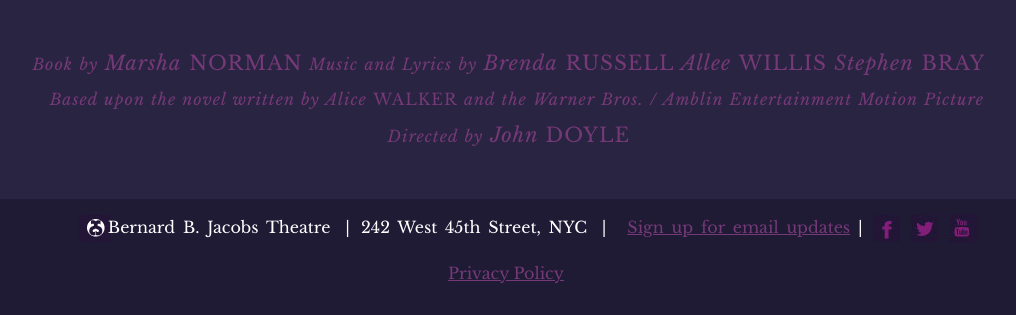
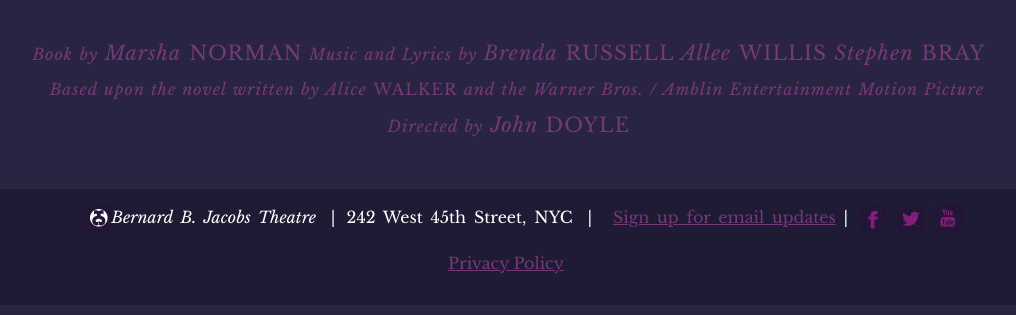
Before and after one commit to sherigr/colorP, a PHP site: page /home.html in a window 1280 px wide. Shown: the part 1949-2264 px from the top of the page, without its empty margins (134-1150 px from the left). After the commit the page ends 2223 px from the top, so only its background shows below. Run offline with PHP 8.4, Linux system fonts and the light colour scheme.

Commit message:
theatre name italic, padding top preview h2, comment cleanup

```diff
--- a/css/style.css
+++ b/css/style.css
@@ -34,6 +34,9 @@ h6 {
 	margin-right: 10%;
 }
 
+/* -----------------------
+HEADER
+---------------------------------*/
 #header {
 	background-color: #763978;
 	height: 50px;
@@ -51,11 +54,11 @@ h6 {
 /* -----------------------
 PREVIEW SECTION
 ---------------------------------*/
-
 #preview h2 {
 	font-style: normal;
 	font-weight: 400;
 	margin-top: 8px;
+	padding-top: 10px;
 }
 
 #preview h3 {
@@ -86,7 +89,6 @@ STARS SECTION
 #cynthia {
 	text-align: right;
 }
-
 
 hr {
 	border-color: #763978;
@@ -120,7 +122,6 @@ CO-STAR SECTION
 #co-star h4, h3 {
 	text-align: center;
 }
-
 /* -----------------------
 SNEAK PEEK VIDEOS SECTION
 -------------------------------*/
@@ -138,7 +139,6 @@ SNEAK PEEK VIDEOS SECTION
 	text-align: center;
 	padding-top: 10px;
 }
-
 /* -------------------------------
 SPECIAL PRICING SECTION
 -----------------------------------*/
@@ -188,7 +188,6 @@ BOOK NOW BUTTON
 	padding: 0;
 }
 
-
 #box-text {
 	box-sizing: border-box;
     -moz-box-sizing: border-box;
@@ -236,7 +235,6 @@ ABOUT BOOK
 	text-indent: 1em;
 }
 
-
 /*--------------------------
 FOOTER
 ------------------------------*/
@@ -270,7 +268,6 @@ FOOTER
 }
 
 #theatre-icon {
-/*	margin-right: -10px;*/
 	margin-right: -5px;
 	padding-right: 3px;
 }
@@ -279,9 +276,6 @@ FOOTER
 	padding-left: 7px;
 }
 
-/*#email {
-	font-style: normal;
-}*/
 #email p {
 	font-style: normal;
 	margin-left: -40px;
@@ -294,11 +288,6 @@ FOOTER
 	ul.social-icons  {
 	padding-left: 0;
 }
-
-/*.social-icons {
-	margin-right: 20px;
-	margin-left: -40px;
-}*/
 
 #footer a {
 	color: #763978;
@@ -314,24 +303,9 @@ FOOTER
 	text-decoration: underline;
 }
 
-
 /* ------------------------
 Media Queries
 ------------------------------*/
-/*@media (max-width: 1375px) {
-	#about-book {
-		text-align: center;
-	}
-}*/
-
-/*@media (min-width: 1320px) {
-	#about-book p {
-	letter-spacing: 0.1em;
-	word-spacing: 0.1em;
-	margin-left: -50px;
-	}
-}*/
-
 @media (min-width: 1320px) {
 	#about-book p {
 	letter-spacing: 0.1em;
@@ -339,12 +313,6 @@ Media Queries
 	margin-left: -50px;
 	}
 }
-
-/*@media (min-width: 1024px) and (max-width: 1280px) {
-	hr {
-		margin: 0px 130px;
-	}
-}*/
 
 @media (min-width: @screen-lg-min) {
 	hr {
@@ -397,12 +365,6 @@ Media Queries
 	}
 }
 
-/*@media (min-width: 800px) and (max-width: 960px) {
-	hr {
-		margin: 0px 100px;
-	}
-}*/
-
 @media (min-width: 630px) and (max-width: 848px) {
 	#header p {
 		font-size: 16px;
@@ -419,19 +381,12 @@ Media Queries
 	}
 }
 
-/*@media (max-width: 799px) {
-	hr {
-		margin: 0px 80px;
-	}
-}*/
-
 @media (min-width: 768px) {
 	#co-star {
 		margin-left: 35%;
 	}
 }
 
-/* test extra footer padding bottom */
 @media (@screen-md-max) {
 	#footer {
 		padding-bottom: 120px;
@@ -489,17 +444,10 @@ Media Queries
 }
 
 @media (max-width: 599px) {
-		/*playing around w/pipe size */
 	#theatre-pipe {
 		display: none;
 	}
 }
-
-/*@media (max-width: 580px) {
-	#theatre-pipe {
-		display: none;
-	}
-}*/
 
 @media (max-width: 480px) {
 	#movie-logo img {
@@ -509,10 +457,6 @@ Media Queries
 	#footer a {
 		font-size: 14px;
 	}
-
-/*	#theatre-pipe {
-		display: none;
-	}*/
 }
 
 @media (max-width: 432px) {
@@ -527,16 +471,6 @@ Media Queries
 	}
 }
 
-/*@media (max-width: 360px) {
-	.social-icons {
-		margin-right: 48px;
-		margin-left: -5px;
-	}
-	#email-pipe {
-		display: none;
-	}
-}*/
-
 @media (max-width: 360px) {
 	#email-pipe {
 		display: none;
--- a/home.html
+++ b/home.html
@@ -21,7 +21,7 @@
 
 	<body>
 
-		<div id="header" class="navbar navbar-default">
+		<div id="header">
 		  <div class="container-fluid">
 		      <p>Just announced! Danielle Brooks (Orange Is The New Black) joins the cast.</p>
 		  </div><!-- /.container-fluid -->
@@ -130,18 +130,14 @@
 			</div> <!--wrap-pad -->
 		</section> <!--about-book -->
 
-		<!-- <div id="footer"> -->
+		<!-- <footer -->
 		<div id="footer">
 			<div class="container">
 				<div class="row">
 					<div class="col-md-12">
 						<ul class="theatre-address">
 							<li>
-								<!-- <p><img src="img/bernard.jpg" alt="theatre- icon" id="theatre-icon"> -->
-								</p>
-							</li>
-							<li>
-								<p><span><img src="img/bernard.jpg" alt="theatre- icon" id="theatre-icon"</span>Bernard B. Jacobs Theatre <span id="theatre-pipe" class="pipe"> | </span>
+								<p><span><img src="img/bernard.jpg" alt="theatre- icon" id="theatre-icon"></span><i>Bernard B. Jacobs Theatre</i><span id="theatre-pipe" class="pipe"> | </span>
 								</p>
 							</li>
 							<li>
@@ -149,16 +145,14 @@
 								</p>
 							</li>
 						</ul>
-
-						<!-- <ul class="social-icons"> -->
 						<ul id="email">
 							<li>
-								<!-- <p id="email"> -->
 								<p>
 									<a href="">Sign up for email updates</a> <span id="email-pipe"> | </span>
 								</p>
 							</li>
 						</ul>
+						<!-- social-icons"> -->
 						<ul class="social-icons">
 							<li class="social-icons">
 								<a href="https://www.facebook.com/ColorPurpleMusical?_rdr=p" target="_blank"><img src="img/fb.jpg"></a>
@@ -170,11 +164,9 @@
 								<a href="https://www.youtube.com/channel/UCqNDSZs09-CniiEqHJQKTQw" target="_blank"><img src="img/youtube.jpg"></a>
 							</li>
 						</ul>
-
 						<div>
 							<a href="" id="privacy">Privacy Policy</a>
 						</div>
-
 					</div> <!--- col-md-12 -->
 				</div> <!-- row -->
 			</div> <!-- container -->
```
